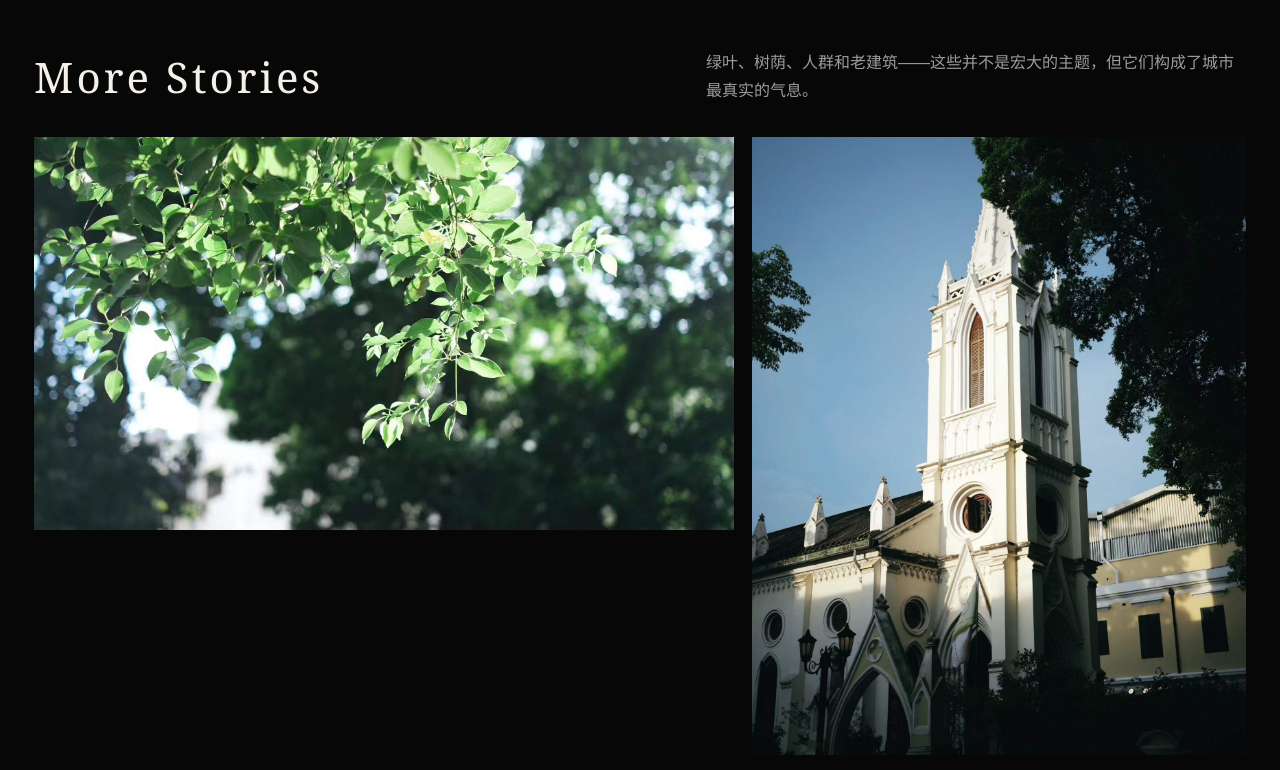
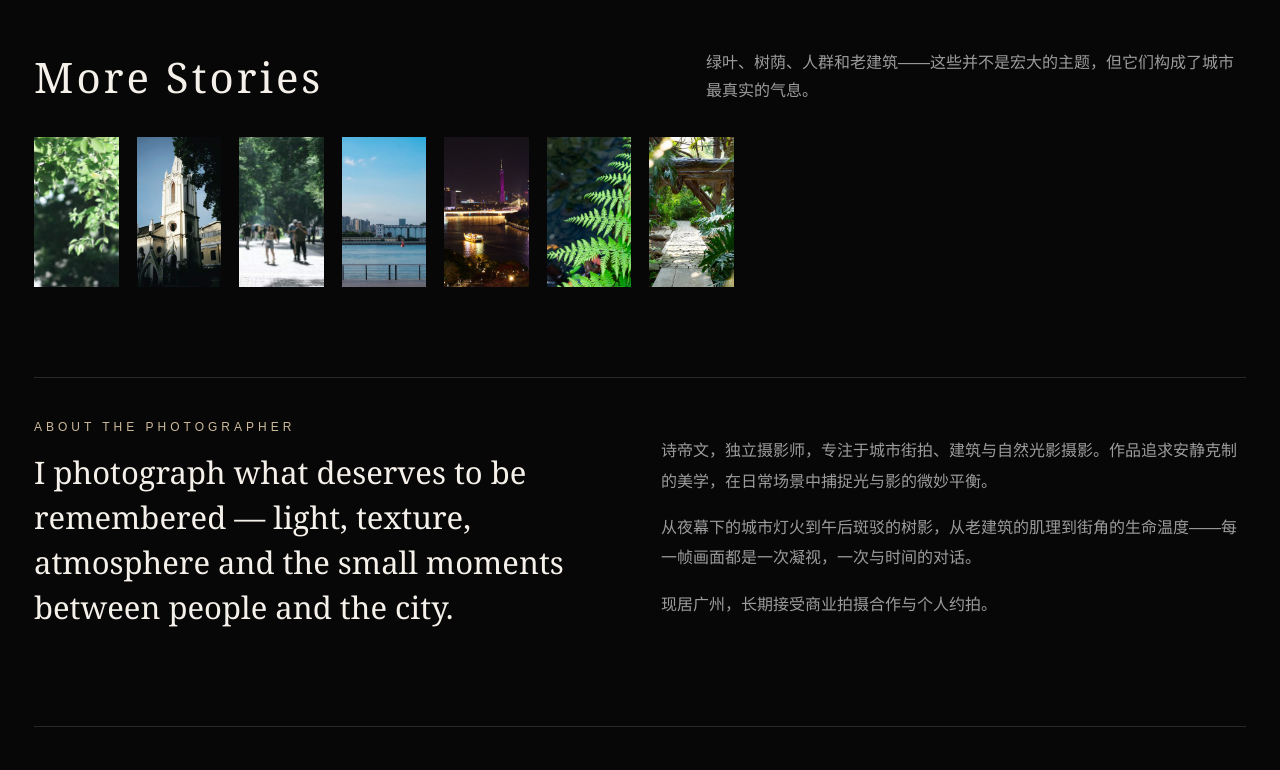
Before and after one commit to StevenLee1007/my-photography, a plain HTML site: page index.html in a window 1280 px wide. Shown: the part 1560-2330 px from the top of the page. Drawn offline with Linux system fonts and the light colour scheme.

Commit message:
Update More Stories gallery

```diff
--- a/index.html
+++ b/index.html
@@ -51,10 +51,13 @@
       <p>绿叶、树荫、人群和老建筑——这些并不是宏大的主题，但它们构成了城市最真实的气息。</p>
     </div>
     <div class="gallery">
-      <figure class="a"><img class="clickable" src="images/sunlit-leaves.jpg" alt="阳光下的绿叶"></figure>
-      <figure class="b"><img class="clickable" src="images/church-architecture.jpg" alt="教堂建筑"></figure>
-      <figure class="c"><img class="clickable" src="images/historic-street-light.jpg" alt="街灯与历史建筑"></figure>
-      <figure class="d"><img class="clickable" src="images/tree-lined-street.jpg" alt="林荫街道人群"></figure>
+      <figure><img class="clickable" src="images/sunlit-leaves.jpg" alt="阳光下的绿叶"></figure>
+      <figure><img class="clickable" src="images/church-architecture.jpg" alt="教堂建筑"></figure>
+      <figure><img class="clickable" src="images/tree-lined-street.jpg" alt="林荫街道人群"></figure>
+      <figure><img class="clickable" src="images/stories/guangzhou-riverside.webp" alt="广州江岸与城市天际线"></figure>
+      <figure><img class="clickable" src="images/stories/canton-tower-night.webp" alt="广州塔与珠江夜景"></figure>
+      <figure><img class="clickable" src="images/stories/green-fern.webp" alt="光影中的绿色蕨叶"></figure>
+      <figure><img class="clickable" src="images/stories/tropical-path.webp" alt="热带植物间的小径"></figure>
     </div>
   </section>
 
```
